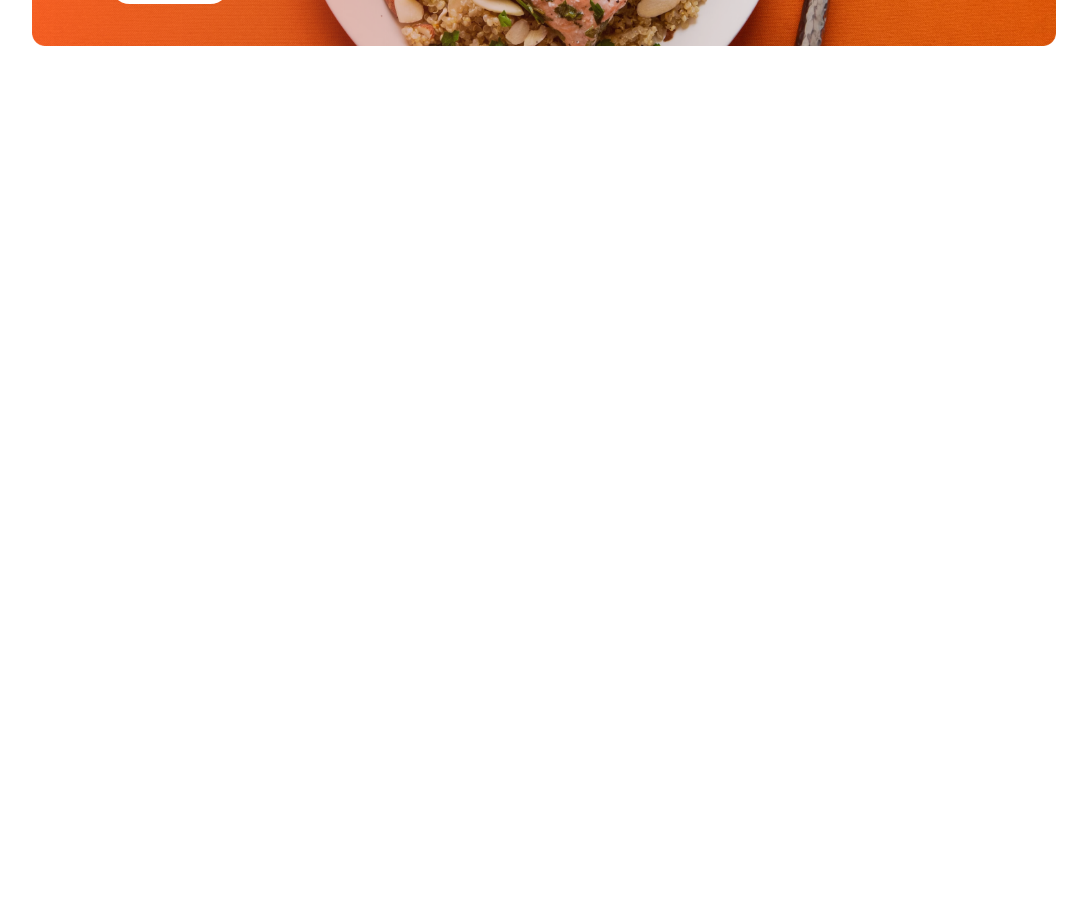
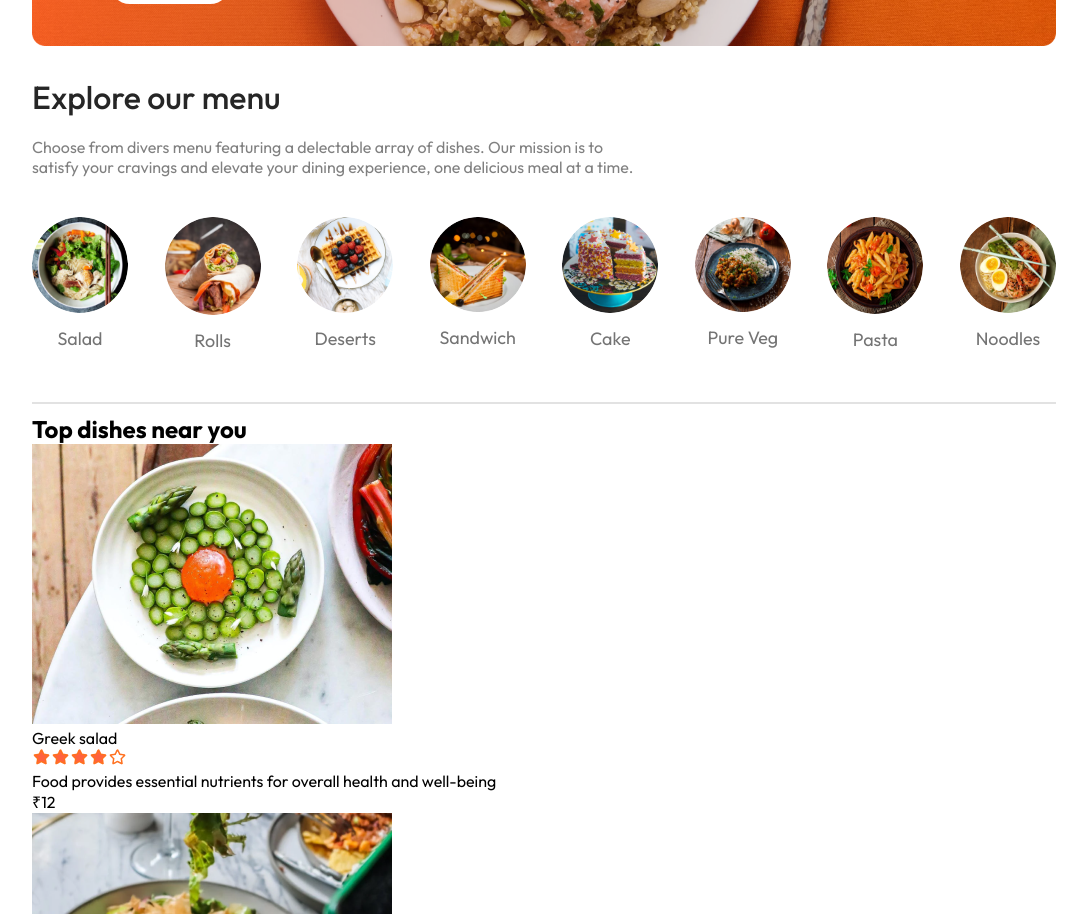
Before and after one commit to abhiab369/Food-Delivery, a React (Vite) app in the folder frontend/: page / in a window 1280 px wide. Shown: the part 500-1414 px from the top of the page, without its empty margins (96-1183 px from the left). Before the commit the page ends 800 px from the top, so only its background shows below. Built offline with nearby package versions, Linux system fonts and the light colour scheme.

Commit message:
Added Explore menu, context, food display and food items

```diff
--- /dev/null
+++ b/frontend/src/components/ExploreMenu/ExploreMenu.css
@@ -0,0 +1,48 @@
+.explore-menu {
+    display: flex;
+    gap: 20px;
+    flex-direction: column;
+}
+.explore-menu h1{
+    color: #262626;
+    font-weight: 500;
+}
+.explore-menu-text {
+    max-width: 60%;
+    color: #808080;
+}
+.explore-menu-list {
+    display: flex;
+    justify-content: space-between;
+    alighn-items: center;
+    gap: 30px;
+    text-align: center;
+    margin: 20px 0px;
+    overflow-x: scroll;
+}
+.explore-menu-list::-webkit-scrollbar {
+    display:none;
+}
+.explore-menu-list-item img{
+    width: 7.5vw;
+    min-width: 80px;
+    cursor: pointer;
+    border-radius: 50%;
+    transition: 0.2s;
+}
+.explore-menu-list-item p{
+    margin-top: 10px;
+    color: #747474;
+    font-size: max(1.4vw, 16px);
+    cursor: pointer;
+}
+.explore-menu hr{
+    margin: 10px 0px;
+    height: 2px;
+    background-color: #e2e2e2;
+    border: none
+}
+.explore-menu-list-item .active {
+    border: 4px solid tomato;
+    padding: 2px;
+}
--- /dev/null
+++ b/frontend/src/components/ExploreMenu/ExploreMenu.jsx
@@ -0,0 +1,23 @@
+import React from 'react'
+import "./ExploreMenu.css"
+import { menu_list } from '../../assets/assets'
+
+export const ExploreMenu = ({ category, setCategory }) => {
+    return (
+        <div className='explore-menu' id='explore-menu'>
+            <h1>Explore our menu</h1>
+            <p className='explore-menu-text'>Choose from divers menu featuring a delectable array of dishes. Our mission is to satisfy your cravings and elevate your dining experience, one delicious meal at a time.</p>
+            <div className='explore-menu-list'>
+                {menu_list.map((item, index) => {
+                    return (
+                        <div key={index} className='explore-menu-list-item' onClick={() => setCategory(prev => prev === item.menu_name ? "All" : item.menu_name)}>
+                            <img className={category === item.menu_name ? "active" : ""} src={item.menu_image} alt="" />
+                            <p>{item.menu_name}</p>
+                        </div>
+                    )
+                })}
+            </div>
+            <hr />
+        </div>
+    )
+}
--- /dev/null
+++ b/frontend/src/components/FoodDisplay/FoodDisplay.jsx
@@ -0,0 +1,20 @@
+import React, { useContext } from 'react'
+import "./FoodDisplay.css"
+import { StoreContext } from '../../context/StoredContext'
+import { FoodItem } from '../FoodItem/FoodItem'
+
+export const FoodDisplay = ({ category }) => {
+
+    const { food_list } = useContext(StoreContext)
+
+    return (
+        <div className='food-display' id='food-display'>
+            <h2>Top dishes near you</h2>
+            <div className='fod-display-list'>
+                {food_list.map((item, index) => {
+                    return <FoodItem key={index} id={item._id} name={item.name} price={item.price} description={item.description} image={item.image} />
+                })}
+            </div>
+        </div>
+    )
+}
--- /dev/null
+++ b/frontend/src/components/FoodItem/FoodItem.jsx
@@ -0,0 +1,21 @@
+import React from 'react'
+import "./FoodItem.css"
+import { assets } from '../../assets/assets'
+
+export const FoodItem = ({id, name ,price, description, image}) => {
+  return (
+    <div className='food-item'>
+        <div className="food-item-img-container">
+            <img className='food-item-image' src={image} alt="" />
+        </div>
+        <div className="food-item-info">
+            <div className="food-item-name-rating">
+                <p>{name}</p>
+                <img src={assets.rating_starts} alt="" />
+            </div>
+            <p className="food-item-desc">{description}</p>
+            <p className="food-item-price">₹{price}</p>
+        </div>
+    </div>
+  )
+}
--- a/frontend/src/components/Header/Header.css
+++ b/frontend/src/components/Header/Header.css
@@ -13,10 +13,11 @@
     max-width : 50%;
     bottom: 10%;
     left: 6vw;
+    animation: fadeIn 3s;
 }
 
 .header-contents h2 {
-    font-weight: 500;
+    font-weight: 700;
     color: white;
     font-size: max(4.5vw,22px);
 }
@@ -24,7 +25,8 @@
 .header-contents p {
     color: white;
     font-size: 1vw;
-    margin-bottom: 3vh
+    margin-bottom: 3vh;
+    font-weight: 500;
 }
 .header-contents button {
     font-weight: 500;
--- a/frontend/src/components/Header/Header.jsx
+++ b/frontend/src/components/Header/Header.jsx
@@ -6,7 +6,7 @@
         <div className='header'>
             <div className='header-contents'>
                 <h2>Order your favourite food here</h2>
-                <p>Choose from a diverse menu featuring a delectable array of dishesh crafted with the finest ingreadients and culinary expertise. Our mission is to satisfy your cravings and elevate your dining experience, one delicious meal at a time</p>
+                <p>Choose from a diverse menu featuring a delectable array of dishesh crafted with the finest ingreadients and culinary expertise. Our mission is to satisfy your cravings and elevate your dining experience, one delicious meal at a time.</p>
                 <button>View Menu</button>
             </div>
         </div>
--- /dev/null
+++ b/frontend/src/context/StoredContext.jsx
@@ -0,0 +1,17 @@
+import { createContext } from "react";
+import { food_list } from "../assets/assets";
+export const StoreContext = createContext(null);
+
+const StoreContextProvider = (props) => {
+
+
+    const contextValue = {
+        food_list
+    }
+    return (
+        <StoreContext.Provider value={contextValue}>
+            {props.children}
+        </StoreContext.Provider>
+    )
+}
+export default StoreContextProvider;
--- a/frontend/src/index.css
+++ b/frontend/src/index.css
@@ -16,3 +16,12 @@
   width: 80%;
   margin: auto;
 }
+
+@keyframes fadeIn {
+  0% {
+    opacity: 0;
+  }
+  100% {
+    opacity: 1;
+  }
+}
--- a/frontend/src/main.jsx
+++ b/frontend/src/main.jsx
@@ -1,11 +1,14 @@
 import { createRoot } from 'react-dom';
 import App from './App.jsx'
 import './index.css'
-import {BrowserRouter} from 'react-router-dom'
+import { BrowserRouter } from 'react-router-dom'
+import StoreContextProvider from './context/StoredContext.jsx';
 
 createRoot(document.getElementById('root')).render(
   <BrowserRouter>
-    <App />
+    <StoreContextProvider>
+      <App />
+    </StoreContextProvider>
   </BrowserRouter>
 
 )
--- a/frontend/src/pages/Home/Home.jsx
+++ b/frontend/src/pages/Home/Home.jsx
@@ -1,11 +1,17 @@
-import React from 'react'
+import React, { useState } from 'react'
 import './Home.css'
 import { Header } from '../../components/Header/Header'
+import { ExploreMenu } from '../../components/ExploreMenu/ExploreMenu'
+import { FoodDisplay } from '../../components/FoodDisplay/FoodDisplay'
 
 export const Home = () => {
+const [category, setCategory] = useState("All")
+
   return (
     <div>
         <Header/>
+        <ExploreMenu category={category} setCategory={setCategory}/>
+        <FoodDisplay category={category}/>
     </div>
   )
 }
```
Also changed, not shown: frontend/src/components/FoodDisplay/FoodDisplay.css (added), frontend/src/components/FoodItem/FoodItem.css (added).
